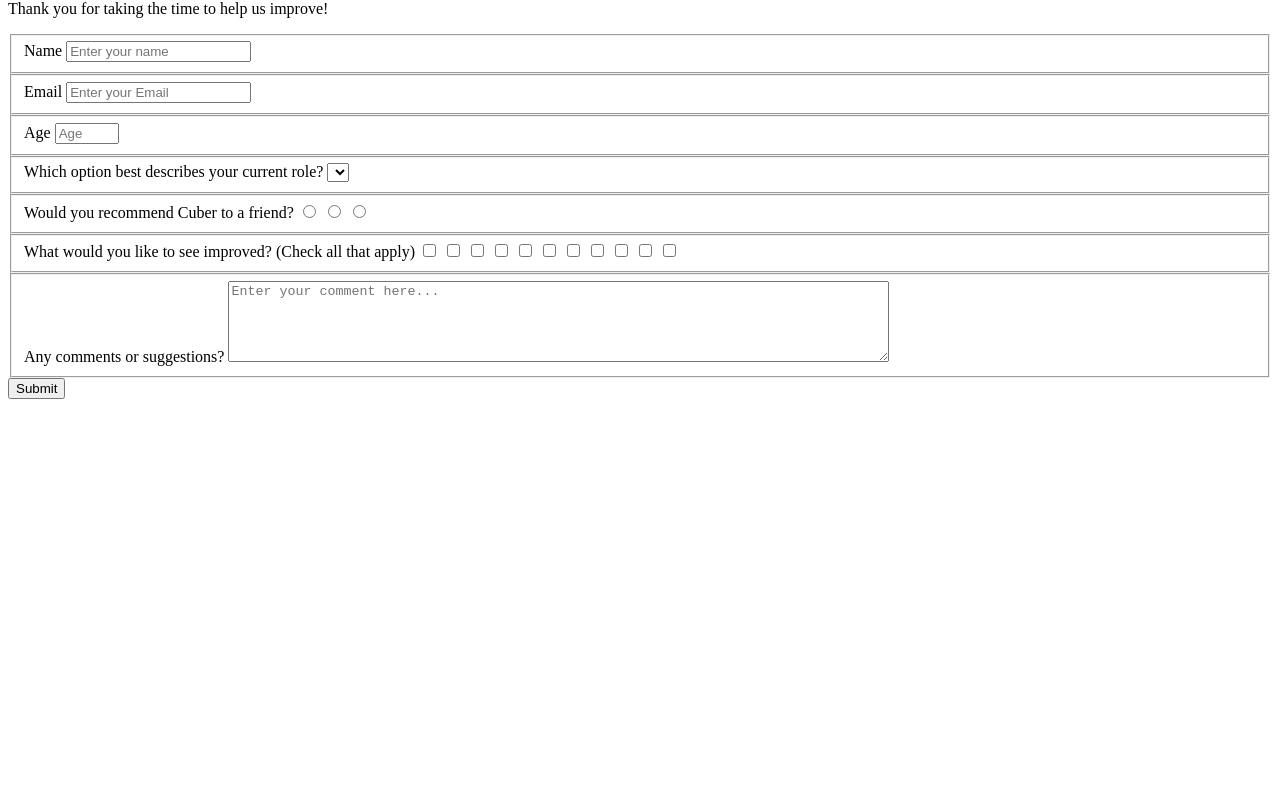
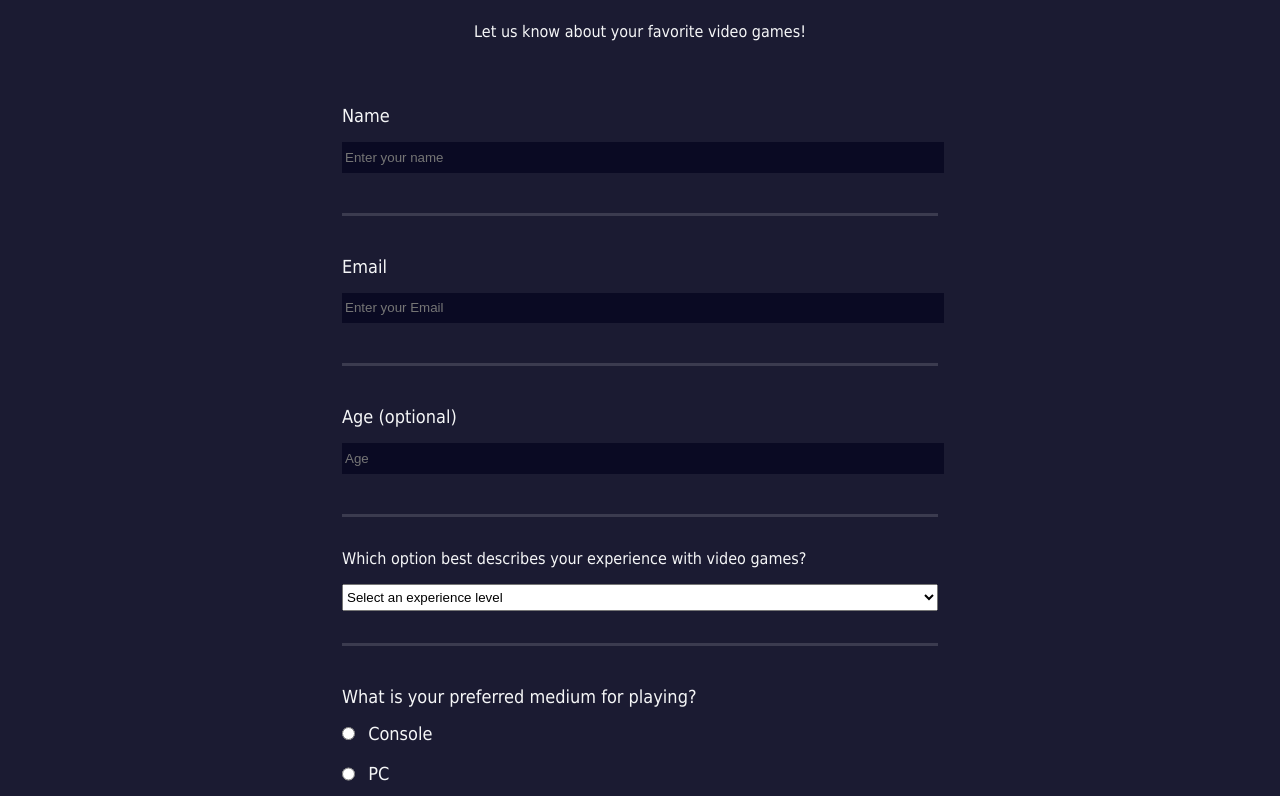
Before and after one commit to MuntakaHelali/Survey-Form-Certification-Project-Solution, a plain HTML site: page index.html in a window 1280 px wide. Shown: the part 80-876 px from the top of the page. Before the commit the page ends 800 px from the top, so only its background shows below. Drawn offline with Linux system fonts and the light colour scheme.

Commit message:
Fixed Layout of Form
Changed the subject of the Form, while finalizing the layout and style with CSS.

```diff
--- a/index.html
+++ b/index.html
@@ -7,49 +7,77 @@
     <link rel="stylesheet" href="styles.css">
 </head>
 <body>
-    <h1 id="title">Survey Form</h1>
-    <p id="description">Thank you for taking the time to help us improve!</p>
+    <h1 id="title">Video Game Survey Form</h1>
+    <p id="description">Let us know about your favorite video games!</p>
     <form action="" id="survey-form">
         <fieldset>
-            <label for="name" id="name-label">Name <input type="text" id="name" name="name" required placeholder="Enter your name"></label>
+            <label for="name" id="name-label">Name <input class="m-1" type="text" id="name" name="name" required placeholder="Enter your name"></label>
         </fieldset>
         <fieldset>
-            <label for="email" id="email-label">Email <input type="email" id="email" name="email" required placeholder="Enter your Email"></label>
+            <label for="email" id="email-label">Email <input class="m-1" type="email" id="email" name="email" required placeholder="Enter your Email"></label>
         </fieldset>
         <fieldset>
-            <label for="number" id="number-label">Age <input type="number" id="number" min="18" max="120" name="number" placeholder="Age"></label>
+            <label for="number" id="number-label">Age (optional) <input class="m-1" type="number" id="number" min="18" max="120" name="number" placeholder="Age"></label>
         </fieldset>
         <fieldset>
-            Which option best describes your current role?
-            <select name="dropdown" id="dropdown">
-                <option value=""></option>
-                <option value=""></option>
-                <option value=""></option>
-                <option value=""></option>
-                <option value=""></option>
-                <option value=""></option>
+            Which option best describes your experience with video games?
+            <select class="m-1" name="dropdown" id="dropdown">
+                <option value="">Select an experience level</option>
+                <option value="">Level 1 (0-2 years)</option>
+                <option value="">Level 2 (3-5 years)</option>
+                <option value="">Level 3 (5-10 years)</option>
+                <option value="">Level 4 (10-20 years)</option>
+                <option value="">Level 5 (20+ years)</option>
             </select>
         </fieldset>
         <fieldset>
-            <label for="radiooSelection">Would you recommend Cuber to a friend?
-                <input type="radio" name="radioSelection" value="1">
-                <input type="radio" name="radioSelection" value="2">
-                <input type="radio" name="radioSelection" value="3">
+            <label class="flexCol" for="radiooSelection">What is your preferred medium for playing?
+                <div>
+                    <input class="inline" type="radio" name="radioSelection" value="1"> Console
+                </div>
+                <div>
+                    <input class="inline" type="radio" name="radioSelection" value="2"> PC
+                </div>
+                <div>
+                    <input class="inline" type="radio" name="radioSelection" value="3"> Mobile/Tablet
+                </div>
             </label>
         </fieldset>
         <fieldset>
-            <label for="">What would you like to see improved? (Check all that apply)
-                <input type="checkbox" name="checkboxSelection" value="1">
-                <input type="checkbox" name="checkboxSelection" value="2">
-                <input type="checkbox" name="checkboxSelection" value="3">
-                <input type="checkbox" name="checkboxSelection" value="4">
-                <input type="checkbox" name="checkboxSelection" value="5">
-                <input type="checkbox" name="checkboxSelection" value="6">
-                <input type="checkbox" name="checkboxSelection" value="7">
-                <input type="checkbox" name="checkboxSelection" value="8">
-                <input type="checkbox" name="checkboxSelection" value="9">
-                <input type="checkbox" name="checkboxSelection" value="10">
-                <input type="checkbox" name="checkboxSelection" value="11">
+            <label class="flexCol" for="">Select yoru favourite games from the options below (Check all that apply)
+                <div>
+                    <input class="inline" type="checkbox" name="checkboxSelection" value="1"> Pokemon
+                </div>
+                <div>
+                    <input class="inline" type="checkbox" name="checkboxSelection" value="2"> Call of Duty
+                </div>
+                <div>
+                    <input class="inline" type="checkbox" name="checkboxSelection" value="3"> League of Legends
+                </div>
+                <div>
+                    <input class="inline" type="checkbox" name="checkboxSelection" value="4"> World of Warcraft
+                </div>
+                <div>
+                    <input class="inline" type="checkbox" name="checkboxSelection" value="5"> Halo
+                </div>
+                <div>
+                    <input class="inline" type="checkbox" name="checkboxSelection" value="6"> Assasins Creed
+                </div>
+                <div>
+                    <input class="inline" type="checkbox" name="checkboxSelection" value="7"> Super Mario Bros
+                </div>
+                <div>
+                    <input class="inline" type="checkbox" name="checkboxSelection" value="8"> Legend of Zelda
+                </div>
+                <div>
+                    <input class="inline" type="checkbox" name="checkboxSelection" value="9"> Apex Legends
+                </div>
+                <div>
+                    <input class="inline" type="checkbox" name="checkboxSelection" value="10"> Counter Strike
+                </div>
+                <div>
+                    <input class="inline" type="checkbox" name="checkboxSelection" value="11"> Other
+                </div>
             </label>
         </fieldset>
         <fieldset>
--- a/styles.css
+++ b/styles.css
@@ -0,0 +1,78 @@
+body{
+    width: 100%;
+    height: 100vh;
+    margin: 0;
+    background-color: #1b1b32;
+    color: #f5f6f7;
+    font-family: Tahoma;
+    font-size: 1rem;
+}
+
+h1, p {
+    margin: 1em auto;
+    text-align:center;
+}
+
+form{
+    margin: 0 auto;
+    max-width: 600px;
+    min-width: 300px;
+    width: 60vw;
+    padding: 0.5rem 0.2rem 0.5rem 0.2rem;
+}
+
+fieldset{
+    border: none;
+    padding: 2rem 0;
+    border-bottom: 3px solid #3b3b4f;
+}
+
+fieldset:last-of-type{
+    border-bottom: none;
+}
+
+input, textarea, select {
+    width: 100%;
+    margin: 10px 0 0 0;
+    min-height: 2em;
+}
+
+input, textarea {
+    background-color: #0a0a23;
+    border: 1px solid #0a0a23;
+    color: #ffffff;
+}
+
+.inline{
+    width: unset;
+    margin: -0.15rem 0.5rem 0 0;
+    vertical-align:middle;
+}
+
+.flexCol{
+    display: flex;
+    flex-direction: column;
+    gap: 1rem;
+}
+
+label{
+    display:block;
+    margin: 0.5rem 0;
+    font-size: large;
+}
+
+.m-1{
+    margin-top: 1rem;
+}
+button {
+    display: block;
+    width: 60%;
+    margin: 1em auto;
+    height: 2em;
+    font-size: 1.1rem;
+    background-color: lightgreen;
+    color: rgb(35, 35, 35);
+    border: none;
+    border-radius: 10px;
+    min-width: 300px;
+}
```
